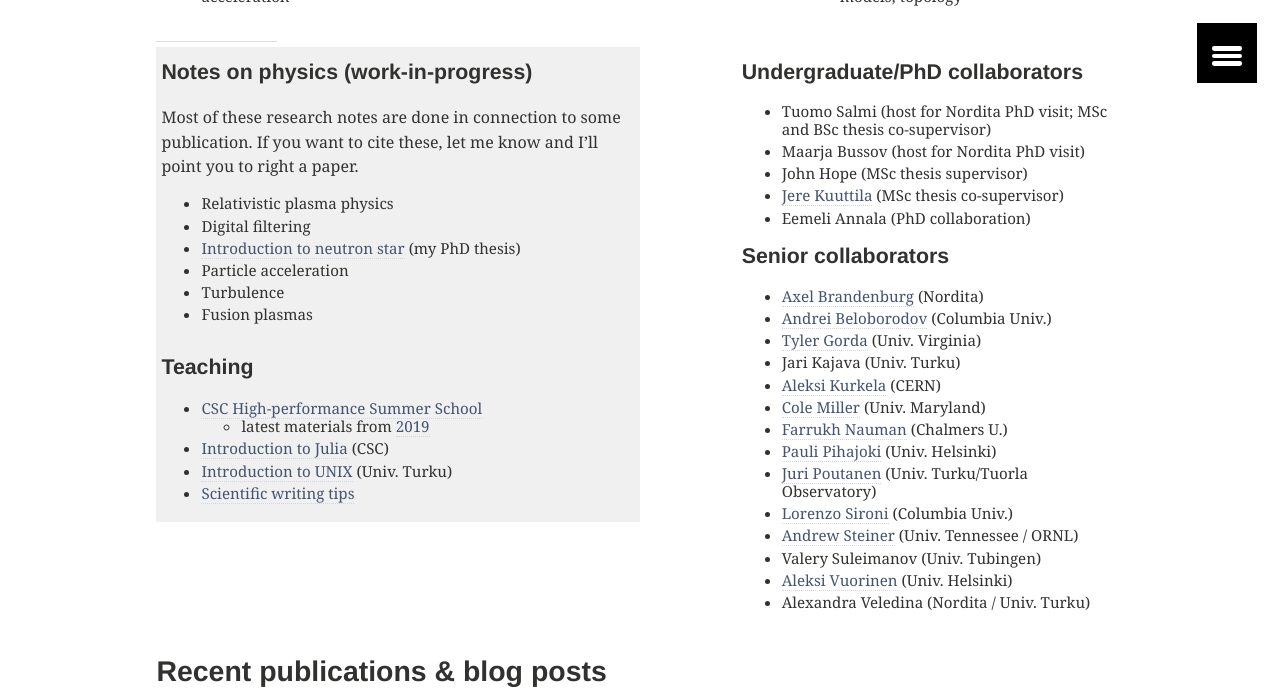
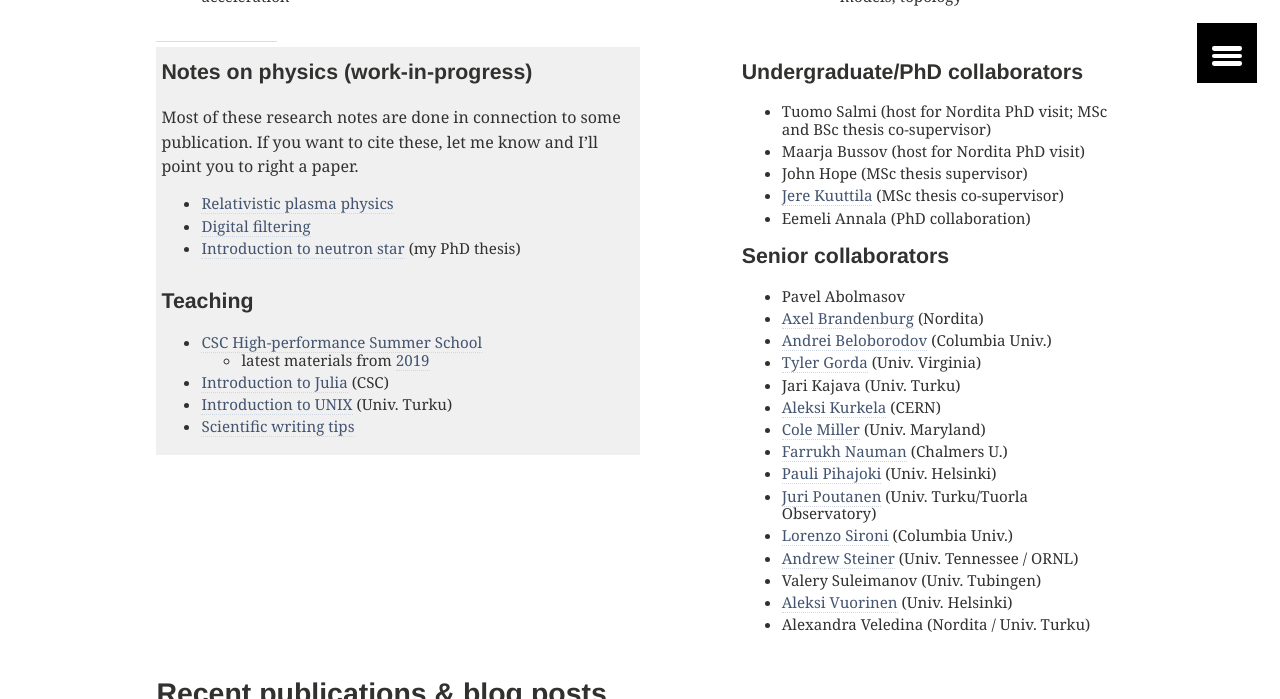
Before and after one commit to natj/natj.github.io, a Jekyll site: the page built from index.md, in a window 1280 px wide and 900 px high, scrolled down 914 px, cut to the strip 0-699 px from the top of the window. Built offline with Jekyll 4.4.1, drawn with Linux system fonts in a browser that asks for light colours.

Commit message:
add fresh links

```diff
--- a/index.md
+++ b/index.md
@@ -51,12 +51,9 @@ I have a wide range of interdisciplinary research interests. These reflect some
 <h4 style="margin-top: 0.2em; margin-bottom: 0.0em;"> Notes on physics (work-in-progress)</h4>
 Most of these research notes are done in connection to some publication. If you want to cite these, let me know and I'll point you to right a paper.
 
-- Relativistic plasma physics
-- Digital filtering
+- [Relativistic plasma physics](https://github.com/natj/notes-corpus/blob/master/plasma-physics/notes.pdf)
+- [Digital filtering](https://github.com/natj/notes-corpus/blob/master/filtering/notes.pdf)
 - [Introduction to neutron star](https://github.com/natj/thesis) (my PhD thesis)
-- Particle acceleration
-- Turbulence
-- Fusion plasmas
 
 
 #### Teaching
@@ -78,6 +75,7 @@ Most of these research notes are done in connection to some publication. If you
 
 <h4 style="margin-top: 0.2em; margin-bottom: 0.0em;"> Senior collaborators </h4>
 
+- Pavel Abolmasov
 - [Axel Brandenburg](https://www.nordita.org/~brandenb/) (Nordita)
 - [Andrei Beloborodov](https://physics.columbia.edu/people/profile/398) (Columbia Univ.)
 - [Tyler Gorda](http://www.phys.virginia.edu/People/personal.asp?UID=tdg5cs) (Univ. Virginia)
```
